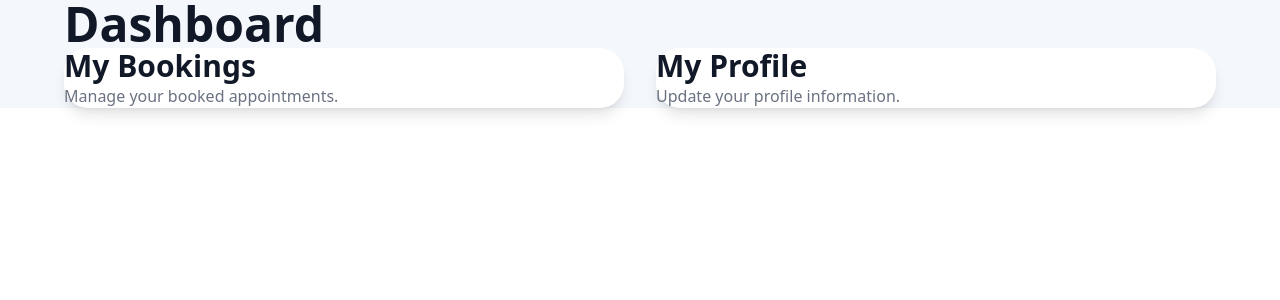
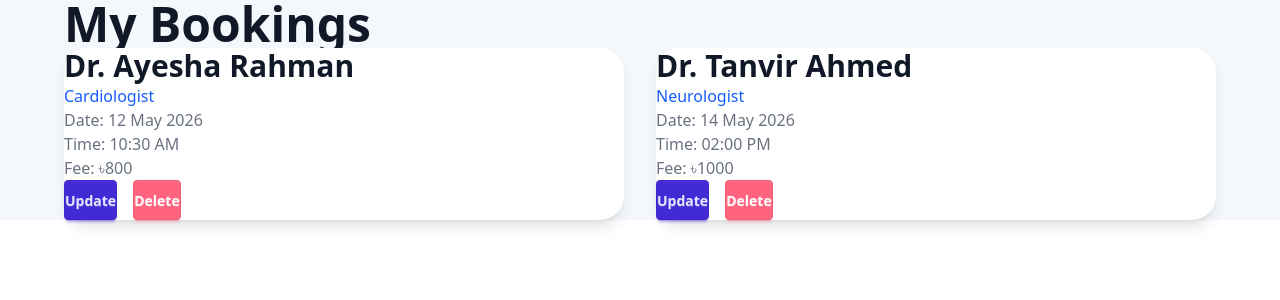
Before and after one commit to Shadman-Shakib-Fuad/doc-appoint, a Next.js app: page /dashboard in a window 1280 px wide. Shown: the top 300 px of the page. Built offline with nearby package versions, Linux system fonts and the light colour scheme.

Commit message:
create booking modal and dashboard booking ui

```diff
--- a/src/app/(main)/doctor-details/[id]/page.js
+++ b/src/app/(main)/doctor-details/[id]/page.js
@@ -1,4 +1,5 @@
 import doctors from "@/lib/doctors";
+import BookingModal from "@/components/home/BookingModal";
 
 export default function DoctorDetailsPage({
   params,
@@ -10,13 +11,16 @@ export default function DoctorDetailsPage({
   return (
     <div className="container-width py-20">
       <div className="bg-white rounded-3xl p-10 shadow-lg">
+        <div className="grid lg:grid-cols-2 gap-14 items-center">
+          <div>
             <img
               src={doctor.image}
               alt={doctor.name}
-          className="w-full max-w-md rounded-2xl"
+              className="w-full rounded-3xl"
             />
+          </div>
 
-        <div className="mt-10 space-y-4">
+          <div className="space-y-5">
             <h1 className="text-5xl font-bold">
               {doctor.name}
             </h1>
@@ -25,19 +29,41 @@ export default function DoctorDetailsPage({
               {doctor.specialty}
             </p>
 
-          <p>
-            Experience: {doctor.experience}
+            <p className="text-lg">
+              Experience:
+              {" "}
+              {doctor.experience}
             </p>
 
-          <p>{doctor.hospital}</p>
+            <p className="text-lg">
+              Hospital:
+              {" "}
+              {doctor.hospital}
+            </p>
 
-          <p>Consultation Fee: ৳{doctor.fee}</p>
+            <p className="text-lg">
+              Consultation Fee:
+              {" "}
+              ৳{doctor.fee}
+            </p>
 
-          <button className="btn btn-primary mt-6">
+            <button
+              onClick={() =>
+                document
+                  .getElementById(
+                    "booking_modal"
+                  )
+                  .showModal()
+              }
+              className="btn btn-primary btn-lg mt-5"
+            >
               Book Appointment
             </button>
           </div>
         </div>
       </div>
+
+      <BookingModal />
+    </div>
   );
 }
--- a/src/app/dashboard/page.js
+++ b/src/app/dashboard/page.js
@@ -1,30 +1,20 @@
+import bookings from "@/lib/bookings";
+import BookingCard from "@/components/dashboard/BookingCard";
+
 export default function DashboardPage() {
   return (
     <div className="container-width py-20">
-      <h1 className="text-5xl font-bold mb-10">
-        Dashboard
+      <h1 className="text-5xl font-bold mb-14">
+        My Bookings
       </h1>
 
       <div className="grid md:grid-cols-2 gap-8">
-        <div className="bg-white rounded-3xl p-10 shadow-lg">
-          <h2 className="text-3xl font-bold">
-            My Bookings
-          </h2>
-
-          <p className="text-gray-500 mt-4">
-            Manage your booked appointments.
-          </p>
-        </div>
-
-        <div className="bg-white rounded-3xl p-10 shadow-lg">
-          <h2 className="text-3xl font-bold">
-            My Profile
-          </h2>
-
-          <p className="text-gray-500 mt-4">
-            Update your profile information.
-          </p>
-        </div>
+        {bookings.map((booking) => (
+          <BookingCard
+            key={booking.id}
+            booking={booking}
+          />
+        ))}
       </div>
     </div>
   );
--- a/src/app/layout.js
+++ b/src/app/layout.js
@@ -1,14 +1,21 @@
 import "./globals.css";
+import { Toaster } from "react-hot-toast";
 
 export const metadata = {
   title: "Doc Appoint",
   description: "Doctor Appointment Booking Platform",
 };
 
-export default function RootLayout({ children }) {
+export default function RootLayout({
+  children,
+}) {
   return (
     <html lang="en">
-      <body>{children}</body>
+      <body>
+        {children}
+
+        <Toaster position="top-right" />
+      </body>
     </html>
   );
 }
--- /dev/null
+++ b/src/app/loading.js
@@ -0,0 +1,7 @@
+export default function LoadingPage() {
+  return (
+    <div className="min-h-screen flex items-center justify-center">
+      <span className="loading loading-spinner loading-lg"></span>
+    </div>
+  );
+}
--- a/src/app/page.js
+++ /dev/null
@@ -1,65 +0,0 @@
-import Image from "next/image";
-
-export default function Home() {
-  return (
-    <div className="flex flex-col flex-1 items-center justify-center bg-zinc-50 font-sans dark:bg-black">
-      <main className="flex flex-1 w-full max-w-3xl flex-col items-center justify-between py-32 px-16 bg-white dark:bg-black sm:items-start">
-        <Image
-          className="dark:invert"
-          src="/next.svg"
-          alt="Next.js logo"
-          width={100}
-          height={20}
-          priority
-        />
-        <div className="flex flex-col items-center gap-6 text-center sm:items-start sm:text-left">
-          <h1 className="max-w-xs text-3xl font-semibold leading-10 tracking-tight text-black dark:text-zinc-50">
-            To get started, edit the page.js file.
-          </h1>
-          <p className="max-w-md text-lg leading-8 text-zinc-600 dark:text-zinc-400">
-            Looking for a starting point or more instructions? Head over to{" "}
-            <a
-              href="https://vercel.com/templates?framework=next.js&utm_source=create-next-app&utm_medium=appdir-template-tw&utm_campaign=create-next-app"
-              className="font-medium text-zinc-950 dark:text-zinc-50"
-            >
-              Templates
-            </a>{" "}
-            or the{" "}
-            <a
-              href="https://nextjs.org/learn?utm_source=create-next-app&utm_medium=appdir-template-tw&utm_campaign=create-next-app"
-              className="font-medium text-zinc-950 dark:text-zinc-50"
-            >
-              Learning
-            </a>{" "}
-            center.
-          </p>
-        </div>
-        <div className="flex flex-col gap-4 text-base font-medium sm:flex-row">
-          <a
-            className="flex h-12 w-full items-center justify-center gap-2 rounded-full bg-foreground px-5 text-background transition-colors hover:bg-[#383838] dark:hover:bg-[#ccc] md:w-[158px]"
-            href="https://vercel.com/new?utm_source=create-next-app&utm_medium=appdir-template-tw&utm_campaign=create-next-app"
-            target="_blank"
-            rel="noopener noreferrer"
-          >
-            <Image
-              className="dark:invert"
-              src="/vercel.svg"
-              alt="Vercel logomark"
-              width={16}
-              height={16}
-            />
-            Deploy Now
-          </a>
-          <a
-            className="flex h-12 w-full items-center justify-center rounded-full border border-solid border-black/[.08] px-5 transition-colors hover:border-transparent hover:bg-black/[.04] dark:border-white/[.145] dark:hover:bg-[#1a1a1a] md:w-[158px]"
-            href="https://nextjs.org/docs?utm_source=create-next-app&utm_medium=appdir-template-tw&utm_campaign=create-next-app"
-            target="_blank"
-            rel="noopener noreferrer"
-          >
-            Documentation
-          </a>
-        </div>
-      </main>
-    </div>
-  );
-}
--- /dev/null
+++ b/src/components/dashboard/BookingCard.jsx
@@ -0,0 +1,55 @@
+"use client";
+
+import toast from "react-hot-toast";
+
+export default function BookingCard({
+  booking,
+}) {
+  const handleDelete = () => {
+    toast.success(
+      "Appointment deleted successfully!"
+    );
+  };
+
+  const handleUpdate = () => {
+    toast.success(
+      "Appointment updated successfully!"
+    );
+  };
+
+  return (
+    <div className="bg-white rounded-3xl p-8 shadow-lg">
+      <h2 className="text-3xl font-bold">
+        {booking.doctor}
+      </h2>
+
+      <p className="text-blue-600 mt-2">
+        {booking.specialty}
+      </p>
+
+      <div className="space-y-2 mt-5 text-gray-500">
+        <p>Date: {booking.date}</p>
+
+        <p>Time: {booking.time}</p>
+
+        <p>Fee: ৳{booking.fee}</p>
+      </div>
+
+      <div className="flex gap-4 mt-8">
+        <button
+          onClick={handleUpdate}
+          className="btn btn-primary"
+        >
+          Update
+        </button>
+
+        <button
+          onClick={handleDelete}
+          className="btn btn-error text-white"
+        >
+          Delete
+        </button>
+      </div>
+    </div>
+  );
+}
--- /dev/null
+++ b/src/components/home/BookingModal.jsx
@@ -0,0 +1,79 @@
+"use client";
+
+import toast from "react-hot-toast";
+
+export default function BookingModal() {
+  const handleBooking = (e) => {
+    e.preventDefault();
+
+    toast.success(
+      "Appointment booked successfully!"
+    );
+
+    document.getElementById(
+      "booking_modal"
+    ).close();
+  };
+
+  return (
+    <dialog
+      id="booking_modal"
+      className="modal"
+    >
+      <div className="modal-box max-w-2xl">
+        <h3 className="font-bold text-3xl mb-8">
+          Book Appointment
+        </h3>
+
+        <form
+          onSubmit={handleBooking}
+          className="space-y-5"
+        >
+          <input
+            type="text"
+            placeholder="Patient Name"
+            className="input input-bordered w-full"
+            required
+          />
+
+          <select className="select select-bordered w-full">
+            <option>Male</option>
+
+            <option>Female</option>
+          </select>
+
+          <input
+            type="text"
+            placeholder="Phone Number"
+            className="input input-bordered w-full"
+            required
+          />
+
+          <input
+            type="date"
+            className="input input-bordered w-full"
+            required
+          />
+
+          <input
+            type="time"
+            className="input input-bordered w-full"
+            required
+          />
+
+          <button className="btn btn-primary w-full">
+            Confirm Booking
+          </button>
+        </form>
+
+        <div className="modal-action">
+          <form method="dialog">
+            <button className="btn">
+              Close
+            </button>
+          </form>
+        </div>
+      </div>
+    </dialog>
+  );
+}
--- /dev/null
+++ b/src/lib/bookings.js
@@ -0,0 +1,20 @@
+const bookings = [
+  {
+    id: 1,
+    doctor: "Dr. Ayesha Rahman",
+    specialty: "Cardiologist",
+    date: "12 May 2026",
+    time: "10:30 AM",
+    fee: 800,
+  },
+  {
+    id: 2,
+    doctor: "Dr. Tanvir Ahmed",
+    specialty: "Neurologist",
+    date: "14 May 2026",
+    time: "02:00 PM",
+    fee: 1000,
+  },
+];
+
+export default bookings;
```
Lines whose indentation alone changed are shown as unchanged.
